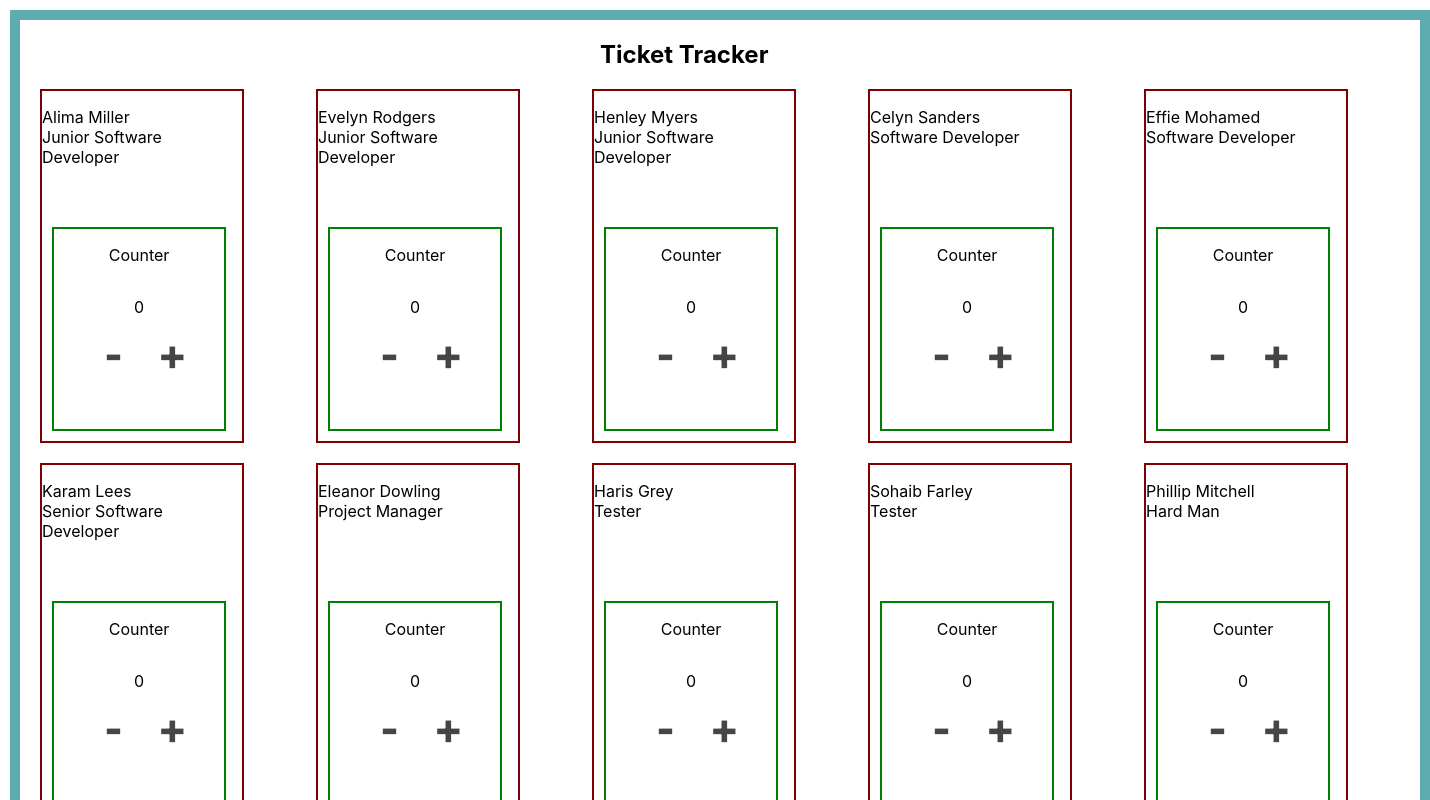
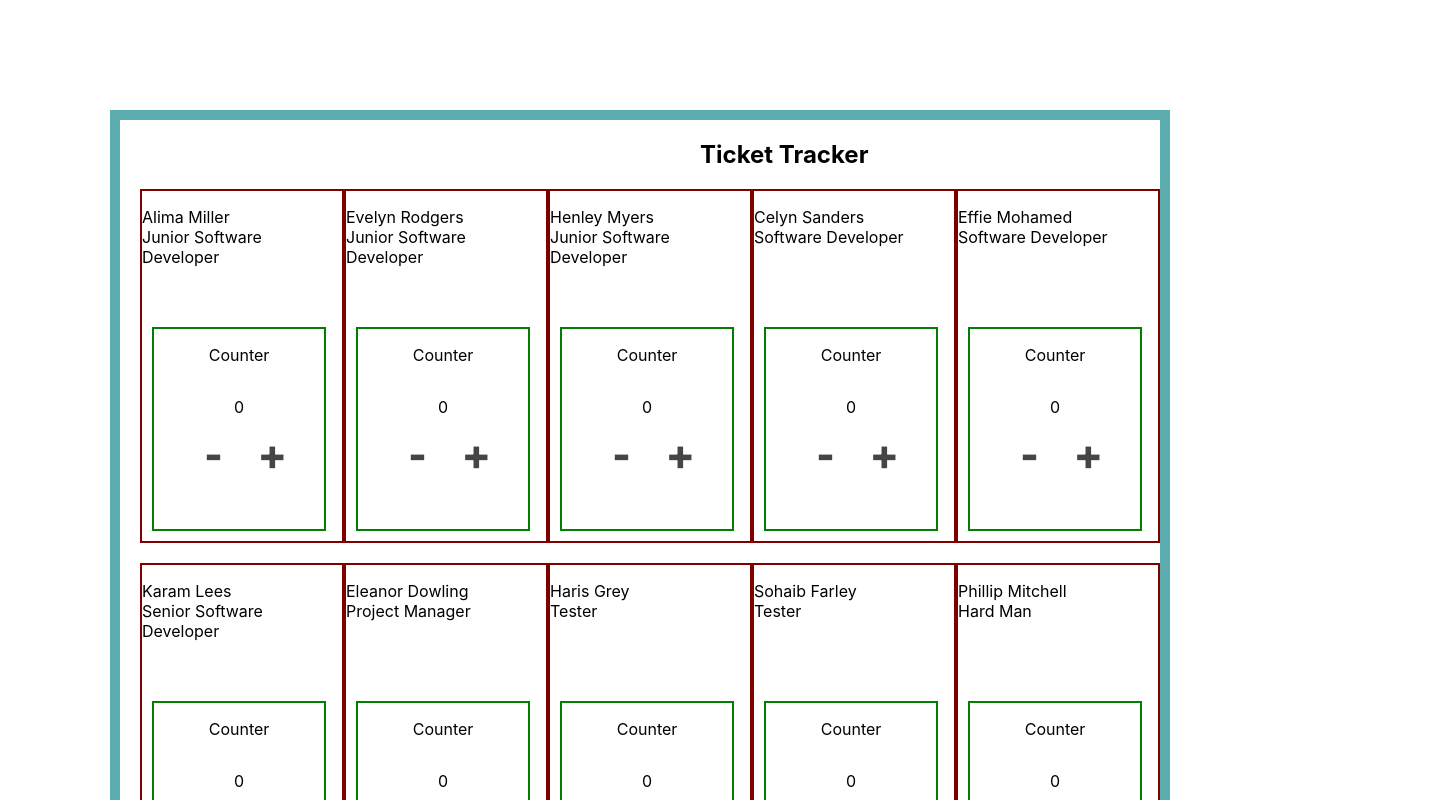
Before and after one commit to BlancheSaturn/ticket-tracker, a React (Create React App) app: page / in a window 1280 px wide. Shown: the top 800 px of the page, 1430 px wide, since content can reach past the window. Built offline with nearby package versions, Linux system fonts and the light colour scheme.

Commit message:
move tracker to centre

```diff
--- a/src/App.scss
+++ b/src/App.scss
@@ -1,7 +1,9 @@
 @use "./asset/sass/variables" as *;
 
 .app {
-  padding: 0 auto;
+  display: flex;
+  justify-content: center;
+  padding: 100px;
   margin: 10px;
   align-items: center;
 }
@@ -11,10 +13,11 @@
   grid-template-rows: repeat(2, 1fr);
 }
 .tracker {
-  width: 1400px;
+  width: 1350px;
   height: 850px;
   justify-content: center;
   align-items: center;
+
   // grid-template-columns: repeat(4, 1fr);
   // grid-template-rows: max-content;
   // justify-content: center;
```
